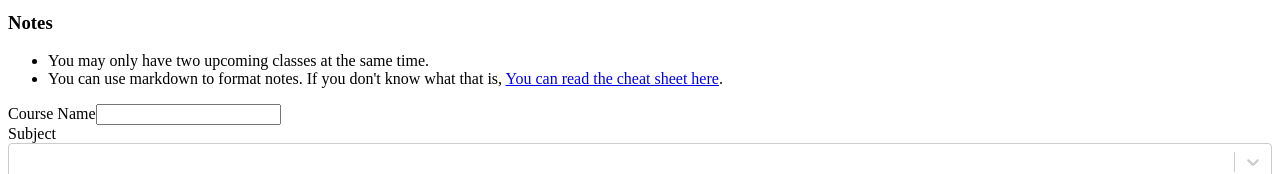
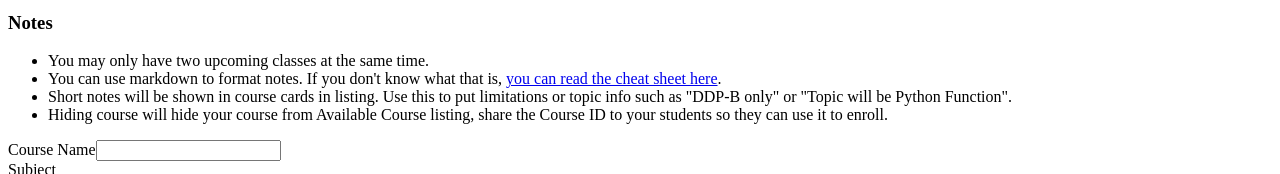
Before and after one commit to rorre/ta-frontend, a Next.js app: page /course/create in a window 1280 px wide. Shown: the part 162-336 px from the top of the page. Built offline with nearby package versions, Linux system fonts and the light colour scheme; no server answers.

Commit message:
Update notice in create course

```diff
--- a/components/creator/Editor.tsx
+++ b/components/creator/Editor.tsx
@@ -106,12 +106,20 @@ const Editor: React.FC<EditorProps> = ({ course = null, mutator = null }) => {
                         <li>
                             You can use markdown to format notes. If you don&apos;t know what that is,{' '}
                             <a
-                                className="hover:text-gray-300"
+                                className="hover:text-gray-300 underline"
                                 href="https://github.com/adam-p/markdown-here/wiki/Markdown-Cheatsheet"
                             >
-                                You can read the cheat sheet here
+                                you can read the cheat sheet here
                             </a>
                             .
+                        </li>
+                        <li>
+                            Short notes will be shown in course cards in listing. Use this to put limitations or topic
+                            info such as "DDP-B only" or "Topic will be Python Function".
+                        </li>
+                        <li>
+                            Hiding course will hide your course from Available Course listing, share the Course ID to
+                            your students so they can use it to enroll.
                         </li>
                     </ul>
                 </div>
```
